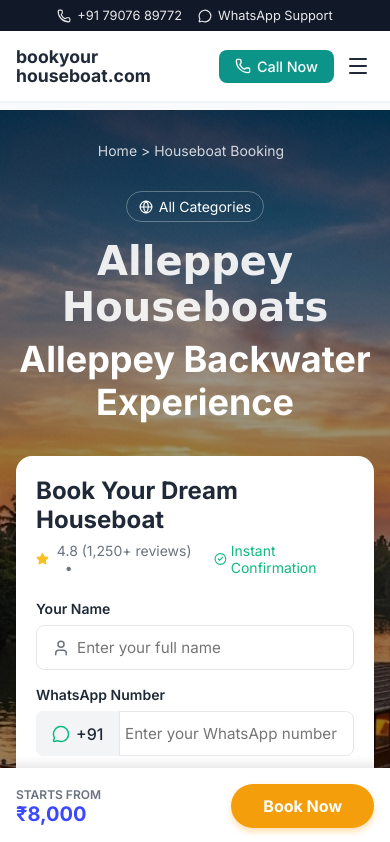
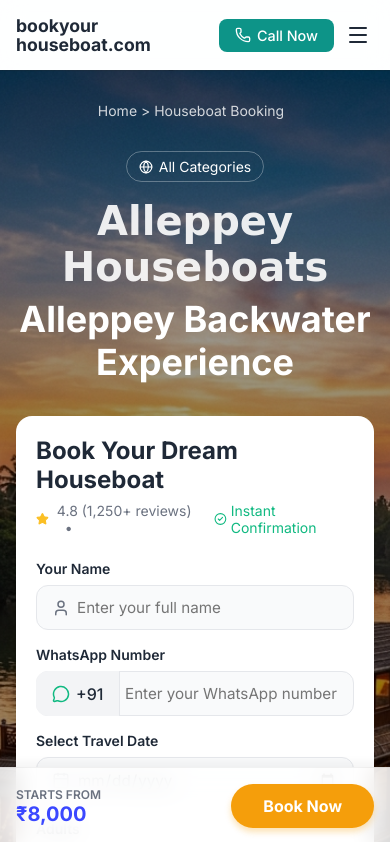
Before and after one commit to levinkurian00/houseboat-booking-app, a React (Vite) app: page / in a window 390 px wide. Shown: the top 842 px of the page. Built offline with nearby package versions, Linux system fonts and the light colour scheme.

Commit message:
Implement premium Apple/Airbnb style mobile UX

```diff
--- a/src/App.jsx
+++ b/src/App.jsx
@@ -297,7 +297,7 @@ Please share availability and details.`;
             {/* Left Column */}
             <motion.div
               className="hero-content"
-              initial={{ opacity: 0, x: -30 }}
+              initial={{ opacity: 0, x: -15 }}
               animate={{ opacity: 1, x: 0 }}
               transition={{ duration: 0.8, delay: 0.2 }}
             >
@@ -453,7 +453,7 @@ Please share availability and details.`;
           <motion.div
             className="reviews-container"
             style={{ minHeight: '500px' }}
-            initial={{ opacity: 0, y: 50 }}
+            initial={{ opacity: 0, y: 15 }}
             whileInView={{ opacity: 1, y: 0 }}
             transition={{ duration: 0.8 }}
             viewport={{ once: true, margin: "-50px" }}
@@ -467,7 +467,7 @@ Please share availability and details.`;
           <div className="faq-container">
             <motion.div
               className="faq-header"
-              initial={{ opacity: 0, y: 30 }}
+              initial={{ opacity: 0, y: 15 }}
               whileInView={{ opacity: 1, y: 0 }}
               transition={{ duration: 0.6 }}
               viewport={{ once: true }}
@@ -482,7 +482,7 @@ Please share availability and details.`;
               <motion.div
                 key={index}
                 className={`faq-item ${openFaq === index ? 'open' : ''}`}
-                initial={{ opacity: 0, y: 20 }}
+                initial={{ opacity: 0, y: 10 }}
                 whileInView={{ opacity: 1, y: 0 }}
                 transition={{ duration: 0.5, delay: index * 0.1 }}
                 viewport={{ once: true, margin: "-20px" }}
@@ -515,7 +515,7 @@ Please share availability and details.`;
           <div className="comparison-container">
             <motion.div
               className="comparison-header"
-              initial={{ opacity: 0, y: 30 }}
+              initial={{ opacity: 0, y: 15 }}
               whileInView={{ opacity: 1, y: 0 }}
               transition={{ duration: 0.6 }}
               viewport={{ once: true }}
--- a/src/index.css
+++ b/src/index.css
@@ -63,14 +63,7 @@ body {
 
 @media (max-width: 768px) {
   .top-bar {
-    padding: 0.5rem 1rem;
-    justify-content: center;
-  }
-  .top-bar-right {
     display: none;
-  }
-  .top-bar-left {
-    gap: 1rem;
   }
 }
 
@@ -92,7 +85,9 @@ body {
 /* Main Header */
 .app-header {
   height: 70px;
-  background-color: var(--white);
+  background-color: rgba(255, 255, 255, 0.85);
+  backdrop-filter: blur(12px);
+  -webkit-backdrop-filter: blur(12px);
   display: flex;
   align-items: center;
   justify-content: space-between;
@@ -268,6 +263,12 @@ body {
 /* Layout */
 .app-content {
   padding-top: 110px; /* Space for topbar + header */
+}
+
+@media (max-width: 768px) {
+  .app-content {
+    padding-top: 70px;
+  }
 }
 
 /* Hero Section */
@@ -449,7 +450,7 @@ body {
   padding: 0 1rem;
   background-color: #f3f4f6;
   border-right: 1px solid var(--border);
-  border-radius: var(--radius-md) 0 0 var(--radius-md);
+  border-radius: 12px 0 0 12px;
   display: flex;
   align-items: center;
   gap: 0.375rem;
@@ -461,7 +462,8 @@ body {
   width: 100%;
   padding: 0.75rem 1rem 0.75rem 2.5rem;
   border: 1px solid var(--border);
-  border-radius: var(--radius-md);
+  border-radius: 12px;
+  background-color: #f9fafb;
   font-size: 0.95rem;
   color: var(--text-dark);
   transition: all 0.2s;
@@ -1132,8 +1134,11 @@ body {
   bottom: 0;
   left: 0;
   width: 100%;
-  background-color: var(--white);
-  box-shadow: 0 -4px 10px rgba(0, 0, 0, 0.1);
+  background-color: rgba(255, 255, 255, 0.85);
+  backdrop-filter: blur(12px);
+  -webkit-backdrop-filter: blur(12px);
+  border-top: 1px solid rgba(0,0,0,0.05);
+  box-shadow: 0 -4px 10px rgba(0, 0, 0, 0.05);
   padding: 1rem;
   z-index: 150;
   align-items: center;
```
